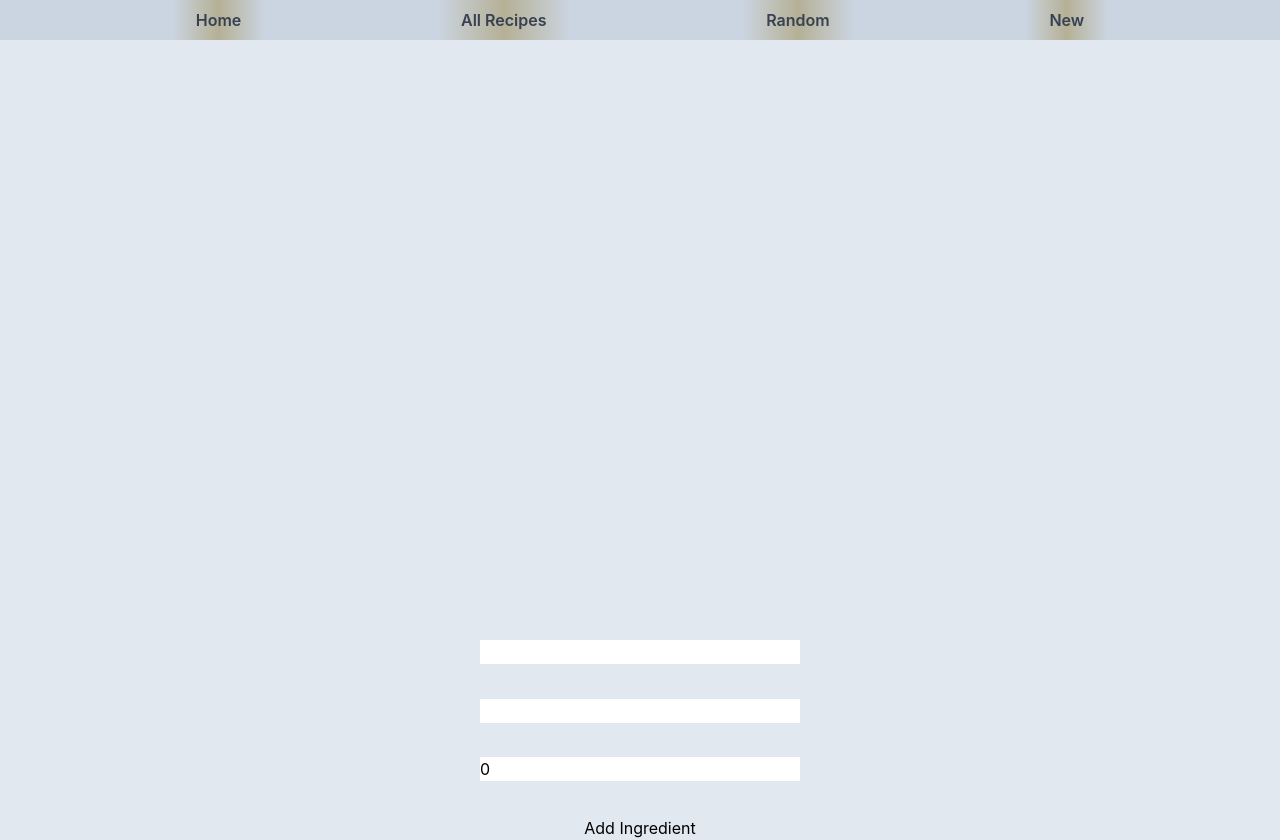
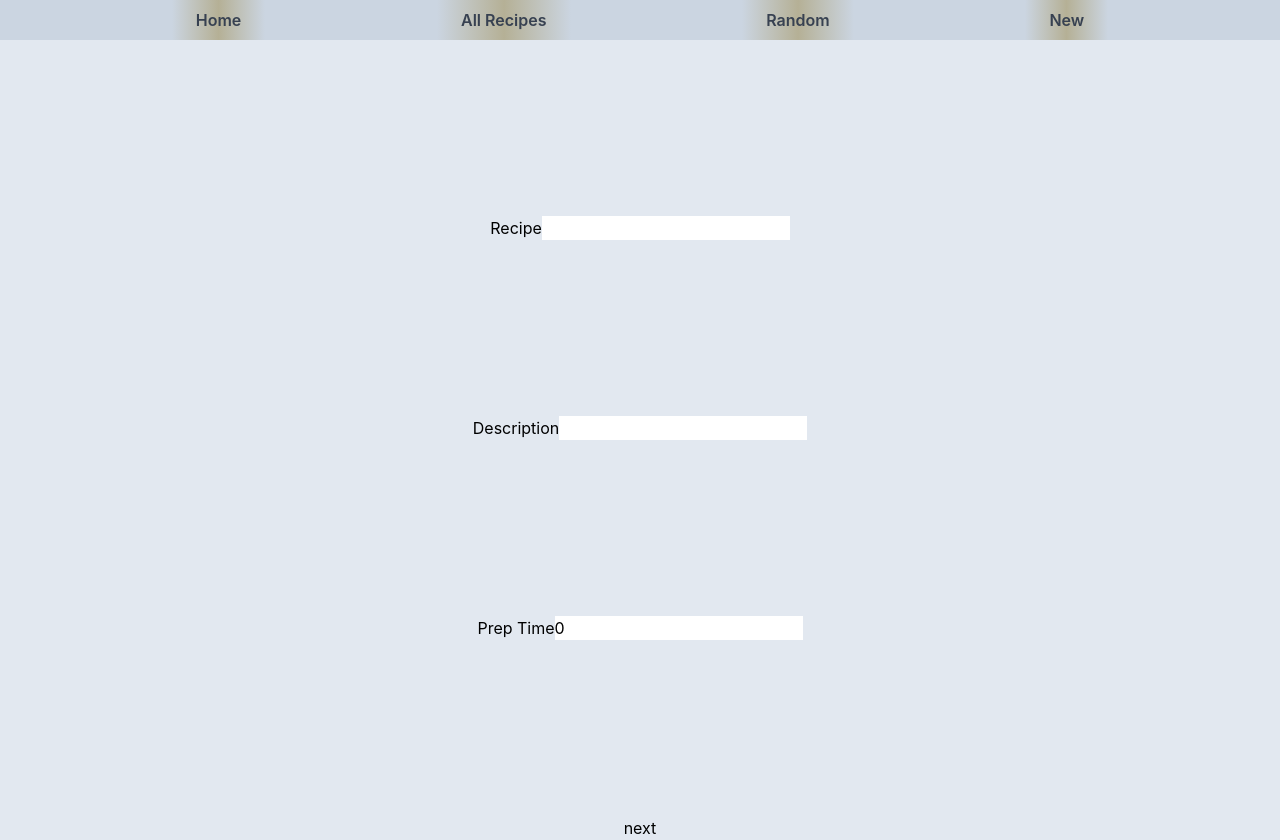
Before and after one commit to mikedubcurry/recipes, a Next.js app: page /new in a window 1280 px wide. Built offline with nearby package versions, Linux system fonts and the light colour scheme.

Commit message:
multipart form switcher and description form

```diff
--- a/components/form/IngredientForm.jsx
+++ b/components/form/IngredientForm.jsx
@@ -39,7 +39,6 @@ function IngredientForm({ ingredients, dispatch }) {
 
 	return (
 		<>
-			<form className="flex flex-col h-1/4 w-80 justify-between">
 				<input
 					type="text"
 					value={ingredientName}
@@ -69,7 +68,6 @@ function IngredientForm({ ingredients, dispatch }) {
 				>
 					Add Ingredient
 				</button>
-			</form>
 		</>
 	);
 }
--- /dev/null
+++ b/components/form/MultipartForm.jsx
@@ -0,0 +1,28 @@
+import { useState } from 'react';
+
+function MultipartForm({ children, onComplete }) {
+	const [step, setStep] = useState(0);
+	const [inProgress, setInprogress] = useState(true);
+	const nextForm = () => {
+		if (step === children.length - 1) {
+			setInprogress(false);
+			// may take args?
+			onComplete();
+			return;
+		}
+		setStep(step + 1);
+	};
+	return (
+		<>
+			{inProgress ? (
+				<>
+					{children[step]} <button onClick={nextForm}>next</button>
+				</>
+			) : (
+				<p>all done</p>
+			)}
+		</>
+	);
+}
+
+export default MultipartForm;
--- /dev/null
+++ b/components/form/RecipeDescriptionForm.jsx
@@ -0,0 +1,26 @@
+import { useState } from 'react';
+
+function RecipeDescriptionForm({ dispatch }) {
+	const [name, setName] = useState('');
+	const [desc, setDesc] = useState('');
+	const [prepTime, setPrepTime] = useState(0);
+
+	return (
+		<>
+			<label htmlFor="recipe-name">
+				Recipe
+				<input id="recipe-name" type="text" value={name} onChange={(e) => setName(e.target.value)} />
+			</label>
+			<label htmlFor="recipe-desc">
+				Description
+				<input type="text" id="recipe-desc" value={desc} onChange={(e) => setDesc(e.target.value)} />
+			</label>
+			<label htmlFor="recipe-preptime">
+				Prep Time
+				<input type="number" id="recipe-preptime" value={prepTime} onChange={(e) => setPrepTime(e.target.value)} />
+			</label>
+		</>
+	);
+}
+
+export default RecipeDescriptionForm;
--- a/pages/new/index.jsx
+++ b/pages/new/index.jsx
@@ -1,11 +1,18 @@
 import { useReducer, useState } from 'react';
 import EditIngredient from '../../components/form/EditIngredient';
 import IngredientForm from '../../components/form/IngredientForm';
-import {v4 as uuid} from 'uuid'
+import { v4 as uuid } from 'uuid';
+import MultipartForm from '../../components/form/MultipartForm';
+import RecipeDescriptionForm from '../../components/form/RecipeDescriptionForm';
 
 function New() {
+	const [recipeDescription, dipatchRecipeDescription] = useReducer(recipeDescriptionReducer, {
+		dishTitle: '',
+		description: '',
+		prepTime: 0,
+	});
 	const [ingredients, dispatchIngredients] = useReducer(ingredientReducer, []);
-	console.log(ingredients);
+
 	return (
 		<main className="container mx-auto flex flex-col h-screen items-center justify-between">
 			<ul className="w-1/2">
@@ -13,7 +20,15 @@ function New() {
 					<EditIngredient key={ing.id} ing={ing} dispatch={dispatchIngredients} />
 				))}
 			</ul>
-			<IngredientForm ingredients={ingredients} dispatch={dispatchIngredients} />
+			<MultipartForm
+				onComplete={() => {
+					console.log({ ingredients });
+					dispatchIngredients({ type: 'clear_ingredients' });
+				}}
+			>
+				<RecipeDescriptionForm />
+				<IngredientForm ingredients={ingredients} dispatch={dispatchIngredients} />
+			</MultipartForm>
 		</main>
 	);
 }
@@ -35,8 +50,25 @@ function ingredientReducer(ings, action) {
 		case 'remove_ingredient':
 			return ings.filter((i) => i.ingredient !== action.payload.ingredient);
 		case 'edit_ingredient':
-			return ings.map((i) => (i.id === action.payload.id ? {...action.payload, id: uuid()} : i));
+			return ings.map((i) => (i.id === action.payload.id ? { ...action.payload, id: uuid() } : i));
+		case 'clear_ingredients':
+			return [];
 		default:
 			return ings;
 	}
 }
+
+function recipeDescriptionReducer(desc, action) {
+	switch (action.type) {
+		case 'changeDesc':
+			return action.payload;
+		case 'clear_desc':
+			return {
+				dishTitle: '',
+				description: '',
+				prepTime: 0,
+			};
+		default:
+			return desc;
+	}
+}
```
